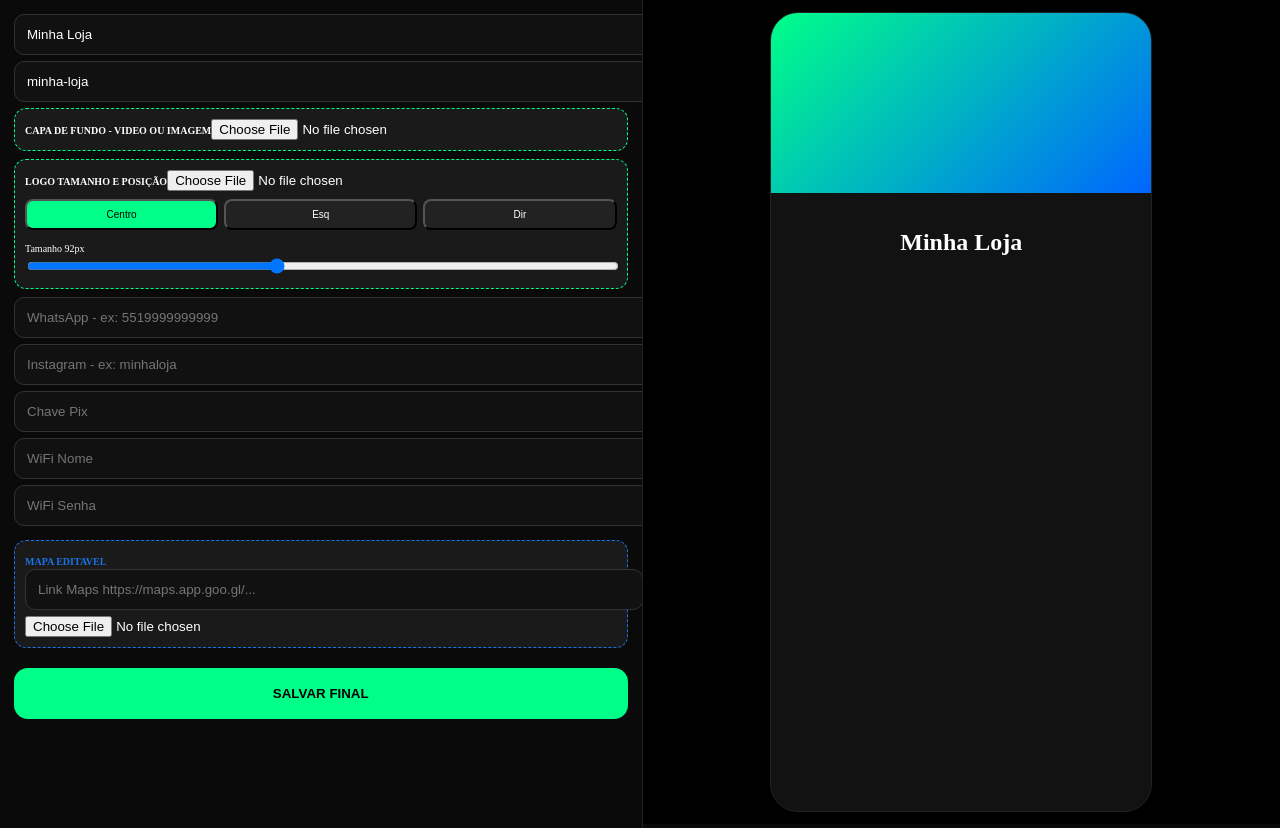
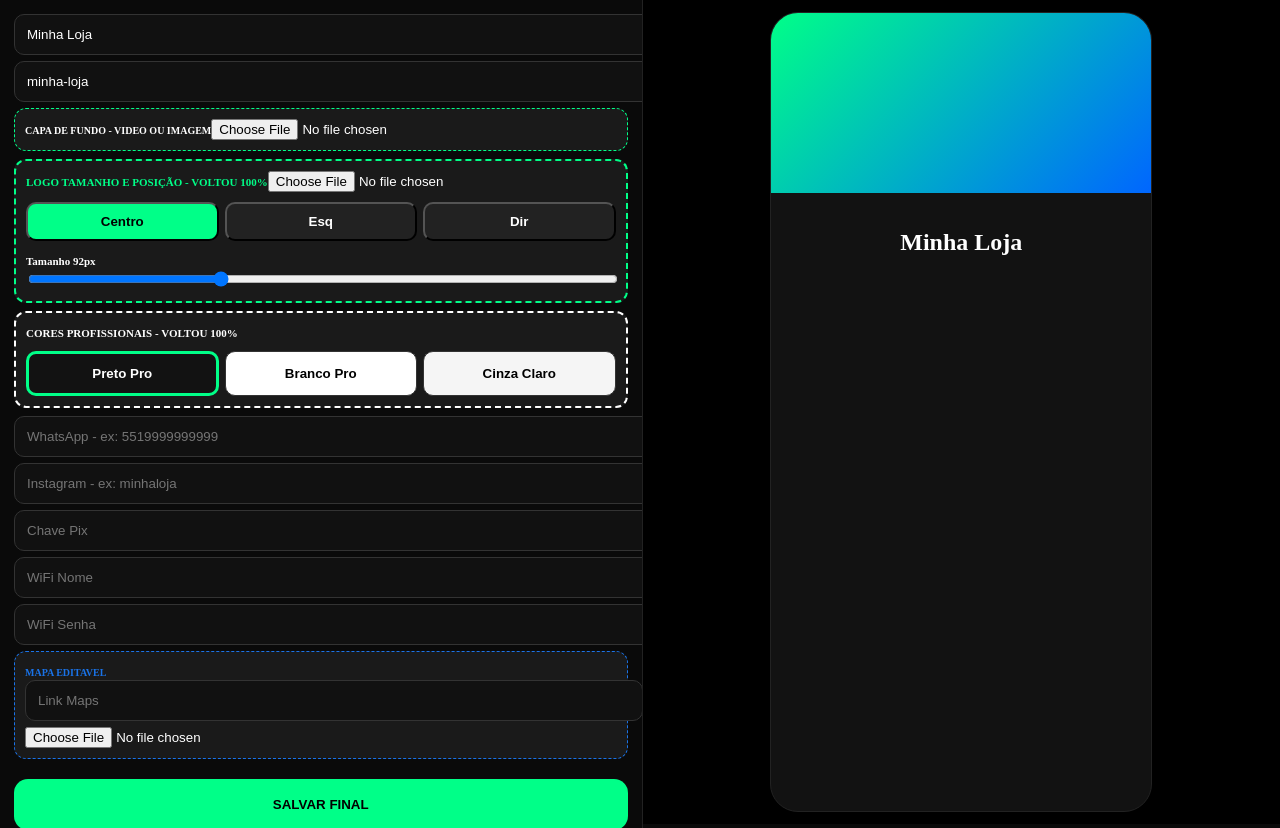
Before and after one commit to josimar2025ribeiro-alt/vision-local, a Next.js app: page /criar in a window 1280 px wide. Built offline with nearby package versions, Linux system fonts and the light colour scheme; no server answers.

Commit message:
Update page.tsx

```diff
--- a/app/criar/page.tsx
+++ b/app/criar/page.tsx
@@ -15,7 +15,6 @@ return supabase.storage.from("midias").getPublicUrl(nome).data.publicUrl
 }
 async function salvar(){
 const slugFinal=f.slug.toLowerCase().replace(/[^a-z0-9-]+/g,"-").trim()
-if(f.title.length===0){alert("Nome");return}
 setUp("Salvando...")
 const {error}=await supabase.from("biosites").upsert([{
 title:f.title,slug:slugFinal,whatsapp:f.wpp,instagram:f.insta,
@@ -37,23 +36,32 @@ return(
 <div style={{width:'50%',padding:'14px',borderRight:'1px solid #222',overflowY:'auto',height:'100vh'}}>
 {up? <div style={{background:'#00FF88',color:'black',padding:'8px',borderRadius:'8px',fontWeight:900,marginBottom:'8px'}}>{up}</div> : null}
 <input style={inp} value={f.title} onChange={e=>setF({...f,title:e.target.value})} placeholder="Nome loja"/>
-<input style={inp} value={f.slug} onChange={e=>setF({...f,slug:e.target.value})} placeholder="Slug minha-loja"/>
+<input style={inp} value={f.slug} onChange={e=>setF({...f,slug:e.target.value})} placeholder="Slug"/>
 
 <div style={{background:'#1A1A1A',padding:'10px',borderRadius:'12px',border:'1px dashed #00FF88',marginBottom:'8px'}}>
 <b style={{fontSize:'10px'}}>CAPA DE FUNDO - VIDEO OU IMAGEM</b>
 <input type="file" accept="image/*,video/*" onChange={async e=>{const file=e.target.files?.[0];if(file){const u=await upload(file,"capas");if(u)setF({...f,foto:u})}}}/>
-{f.foto? <div style={{marginTop:'8px',height:'80px',borderRadius:'8px',overflow:'hidden',background:'#000'}}>{isVideo? <video src={f.foto} muted loop autoPlay playsInline style={{width:'100%',height:'100%',objectFit:'cover'}}/> : <img src={f.foto} style={{width:'100%',height:'100%',objectFit:'cover'}} alt="capa"/>}</div> : null}
+{f.foto? <div style={{marginTop:'8px',height:'80px',borderRadius:'8px',overflow:'hidden'}}>{isVideo? <video src={f.foto} muted loop autoPlay playsInline style={{width:'100%',height:'100%',objectFit:'cover'}}/> : <img src={f.foto} style={{width:'100%',height:'100%',objectFit:'cover'}} alt="capa"/>}</div> : null}
 </div>
 
-<div style={{background:'#1A1A1A',padding:'10px',borderRadius:'12px',border:'1px dashed #00FF88',marginBottom:'8px'}}>
-<b style={{fontSize:'10px'}}>LOGO TAMANHO E POSIÇÃO</b>
+<div style={{background:'#1A1A1A',padding:'10px',borderRadius:'12px',border:'2px dashed #00FF88',marginBottom:'8px'}}>
+<b style={{fontSize:'11px',color:'#00FF88'}}>LOGO TAMANHO E POSIÇÃO - VOLTOU 100%</b>
 <input type="file" accept="image/*" onChange={async e=>{const file=e.target.files?.[0];if(file){const u=await upload(file,"logos");if(u)setF({...f,logo:u})}}}/>
-<div style={{display:'grid',gridTemplateColumns:'1fr 1fr 1fr',gap:'6px',marginTop:'8px'}}>
-<button onClick={()=>setF({...f,logoPos:"centro"})} style={{padding:'8px',borderRadius:'8px',background:f.logoPos==="centro"?"#00FF88":"#222",color:f.logoPos==="centro"?"black":"white",fontSize:'10px'}}>Centro</button>
-<button onClick={()=>setF({...f,logoPos:"esquerda"})} style={{padding:'8px',borderRadius:'8px',background:f.logoPos==="esquerda"?"#00FF88":"#222",color:f.logoPos==="esquerda"?"black":"white",fontSize:'10px'}}>Esq</button>
-<button onClick={()=>setF({...f,logoPos:"direita"})} style={{padding:'8px',borderRadius:'8px',background:f.logoPos==="direita"?"#00FF88":"#222",color:f.logoPos==="direita"?"black":"white",fontSize:'10px'}}>Dir</button>
+<div style={{display:'grid',gridTemplateColumns:'1fr 1fr 1fr',gap:'6px',marginTop:'10px'}}>
+<button onClick={()=>setF({...f,logoPos:"centro"})} style={{padding:'10px',borderRadius:'10px',background:f.logoPos==="centro"?"#00FF88":"#222",color:f.logoPos==="centro"?"black":"white",fontWeight:900}}>Centro</button>
+<button onClick={()=>setF({...f,logoPos:"esquerda"})} style={{padding:'10px',borderRadius:'10px',background:f.logoPos==="esquerda"?"#00FF88":"#222",color:f.logoPos==="esquerda"?"black":"white",fontWeight:900}}>Esq</button>
+<button onClick={()=>setF({...f,logoPos:"direita"})} style={{padding:'10px',borderRadius:'10px',background:f.logoPos==="direita"?"#00FF88":"#222",color:f.logoPos==="direita"?"black":"white",fontWeight:900}}>Dir</button>
 </div>
-<div style={{marginTop:'8px'}}><label style={{fontSize:'10px'}}>Tamanho {f.logoSize}px</label><input type="range" min="50" max="150" value={f.logoSize} onChange={e=>setF({...f,logoSize:parseInt(e.target.value)})} style={{width:'100%'}}/></div>
+<div style={{marginTop:'10px'}}><label style={{fontSize:'11px',fontWeight:900}}>Tamanho {f.logoSize}px</label><input type="range" min="50" max="180" value={f.logoSize} onChange={e=>setF({...f,logoSize:parseInt(e.target.value)})} style={{width:'100%'}}/></div>
+</div>
+
+<div style={{background:'#1A1A1A',padding:'10px',borderRadius:'12px',border:'2px dashed #FFF',marginBottom:'8px'}}>
+<b style={{fontSize:'11px'}}>CORES PROFISSIONAIS - VOLTOU 100%</b>
+<div style={{display:'grid',gridTemplateColumns:'1fr 1fr 1fr',gap:'6px',marginTop:'10px'}}>
+<button onClick={()=>setF({...f,corFundo:"#121212"})} style={{padding:'12px',borderRadius:'10px',background:"#121212",border:f.corFundo==="#121212"?"3px solid #00FF88":"1px solid #333",color:'white',fontWeight:900}}>Preto Pro</button>
+<button onClick={()=>setF({...f,corFundo:"#FFFFFF"})} style={{padding:'12px',borderRadius:'10px',background:"#FFF",border:f.corFundo==="#FFFFFF"?"3px solid #00FF88":"1px solid #333",color:'black',fontWeight:900}}>Branco Pro</button>
+<button onClick={()=>setF({...f,corFundo:"#F5F5F5"})} style={{padding:'12px',borderRadius:'10px',background:"#F5F5F5",border:f.corFundo==="#F5F5F5"?"3px solid #00FF88":"1px solid #333",color:'black',fontWeight:900}}>Cinza Claro</button>
+</div>
 </div>
 
 <input style={inp} value={f.wpp} onChange={e=>setF({...f,wpp:e.target.value})} placeholder="WhatsApp - ex: 5519999999999"/>
@@ -62,14 +70,9 @@ return(
 <input style={inp} value={f.wifi_ssid} onChange={e=>setF({...f,wifi_ssid:e.target.value})} placeholder="WiFi Nome"/>
 <input style={inp} value={f.wifi} onChange={e=>setF({...f,wifi:e.target.value})} placeholder="WiFi Senha"/>
 
-<div style={{display:'grid',gridTemplateColumns:'1fr 1fr',gap:'8px',marginBottom:'8px'}}>
-{pixQr? <div style={{background:'white',borderRadius:'12px',padding:'8px',textAlign:'center'}}><img src={pixQr} style={{width:'100%'}} alt="pix"/><div style={{color:'black',fontSize:'8px',fontWeight:900}}>PIX</div></div> : null}
-{wifiQr? <div style={{background:'white',borderRadius:'12px',padding:'8px',textAlign:'center'}}><img src={wifiQr} style={{width:'100%'}} alt="wifi"/><div style={{color:'black',fontSize:'8px',fontWeight:900}}>WIFI {f.wifi}</div></div> : null}
-</div>
-
 <div style={{background:'#1A1A1A',padding:'10px',borderRadius:'12px',border:'1px dashed #1a73e8',marginBottom:'8px'}}>
 <b style={{fontSize:'10px',color:'#1a73e8'}}>MAPA EDITAVEL</b>
-<input style={inp} value={f.linkMaps} onChange={e=>setF({...f,linkMaps:e.target.value})} placeholder="Link Maps https://maps.app.goo.gl/..."/>
+<input style={inp} value={f.linkMaps} onChange={e=>setF({...f,linkMaps:e.target.value})} placeholder="Link Maps"/>
 <input type="file" accept="image/*" onChange={async e=>{const file=e.target.files?.[0];if(file){const u=await upload(file,"mapas");if(u)setF({...f,mapaImg:u})}}}/>
 </div>
 
@@ -85,10 +88,10 @@ return(
 <div style={{padding:'16px',textAlign:'center'}}>
 <h2 style={{color:f.corFundo==="#FFFFFF"?"#111":"white",fontWeight:900}}>{f.title}</h2>
 <div style={{marginTop:'18px',display:'flex',flexDirection:'column',gap:'12px'}}>
-{f.wpp? <div style={{background:'#25D366',padding:'14px',borderRadius:'16px',color:'white',fontWeight:900}}>WhatsApp</div> : null}
-{f.insta? <div style={{background:'linear-gradient(45deg,#f09433,#e6683c,#dc2743,#cc2366,#bc1888)',padding:'14px',borderRadius:'16px',color:'white',fontWeight:900}}>Instagram</div> : null}
-{f.pix? <div style={{background:'white',borderRadius:'16px',padding:'10px',border:'2px solid #00E676'}}><img src={pixQr} style={{width:'100px',margin:'0 auto',display:'block'}} alt="pix"/><div style={{color:'black',fontSize:'10px',fontWeight:900}}>PIX {f.pix}</div></div> : null}
-{f.wifi? <div style={{background:'white',borderRadius:'16px',padding:'10px',border:'2px solid #FF9500'}}><img src={wifiQr} style={{width:'100px',margin:'0 auto',display:'block'}} alt="wifi"/><div style={{color:'black',fontSize:'10px',fontWeight:900}}>WIFI Senha: {f.wifi}</div></div> : null}
+{f.wpp? <div style={{background:'#25D366',padding:'14px',borderRadius:'16px',display:'flex',alignItems:'center',justifyContent:'center',gap:'10px'}}><img src="https://upload.wikimedia.org/wikipedia/commons/6/6b/WhatsApp.svg" style={{width:'28px',height:'28px'}} alt="wa"/><span style={{fontWeight:900,color:'white'}}>WhatsApp</span></div> : null}
+{f.insta? <div style={{background:'linear-gradient(45deg,#f09433,#e6683c,#dc2743,#cc2366,#bc1888)',padding:'14px',borderRadius:'16px',display:'flex',alignItems:'center',justifyContent:'center',gap:'10px'}}><img src="https://upload.wikimedia.org/wikipedia/commons/a/a5/Instagram_icon.png" style={{width:'24px',height:'24px'}} alt="insta"/><span style={{fontWeight:900,color:'white'}}>Instagram</span></div> : null}
+{f.pix? <div style={{background:'white',borderRadius:'16px',padding:'10px',border:'2px solid #00E676'}}><img src={pixQr} style={{width:'100px',margin:'0 auto',display:'block'}} alt="pix"/></div> : null}
+{f.wifi? <div style={{background:'white',borderRadius:'16px',padding:'10px',border:'2px solid #FF9500'}}><img src={wifiQr} style={{width:'100px',margin:'0 auto',display:'block'}} alt="wifi"/></div> : null}
 </div>
 </div>
 </div>
```
